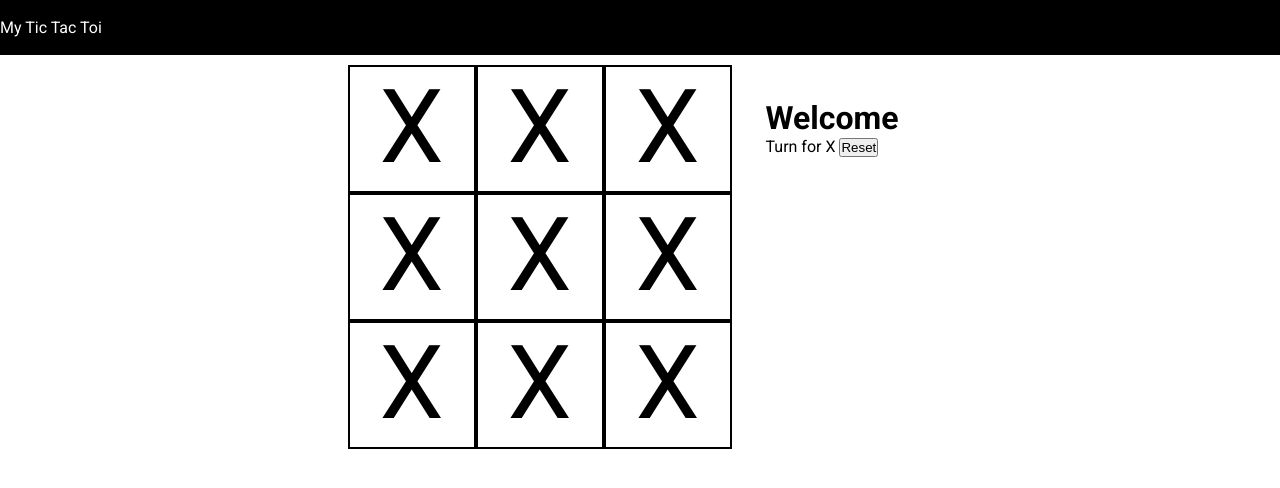
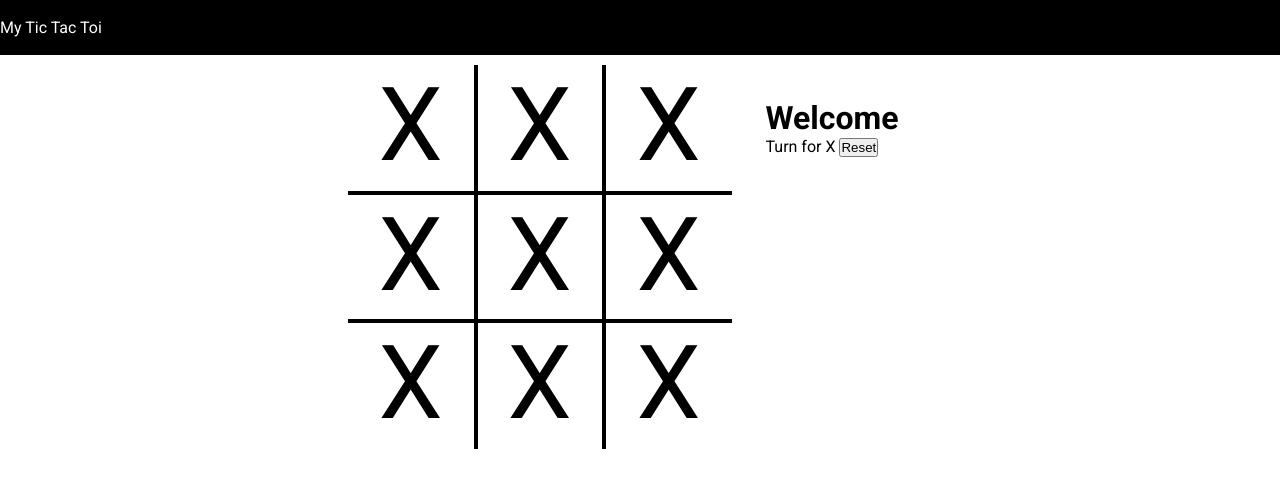
Before and after one commit to Ayushchaudhary-Github/Tic-Tac-Toi-in-Html-Css-Jvascript, a plain HTML site: page index.html in a window 1280 px wide. Drawn offline with Linux system fonts and the light colour scheme.

Commit message:
Box Outer line removed

```diff
--- a/index.html
+++ b/index.html
@@ -21,31 +21,31 @@
 
     <div class="gameContainer">
         <div class="Container">
-            <div class="box">
+            <div class="box bt-0 bl-0" >
                 <span class="boxtext">X</span>
             </div>
-            <div class="box">
+            <div class="box bt-0">
                 <span class="boxtext">X</span>
             </div>
-            <div class="box">
+            <div class="box bt-0 br-0">
                 <span class="boxtext">X</span>
             </div>
-            <div class="box">
+            <div class="box bl-0">
                 <span class="boxtext">X</span>
             </div>
-            <div class="box">
+            <div class="box ">
                 <span class="boxtext">X</span>
             </div>
-            <div class="box">
+            <div class="box br-0">
                 <span class="boxtext">X</span>
             </div>
-            <div class="box">
+            <div class="box bl-0 bb-0">
                 <span class="boxtext">X</span>
             </div>
-            <div class="box">
+            <div class="box bb-0">
                 <span class="boxtext">X</span>
             </div>
-            <div class="box">
+            <div class="box bb-0 br-0">
                 <span class="boxtext">X</span>
             </div>
         </div>
--- a/style.css
+++ b/style.css
@@ -52,3 +52,16 @@ nav ul {
 .Imagebox img{
 display: none;
 }
+
+.br-0{
+    border-right: 0;
+}
+.bl-0{
+    border-left: 0;
+}
+.bb-0{
+    border-bottom: 0;
+}
+.bt-0{
+    border-top: 0;
+}
```
